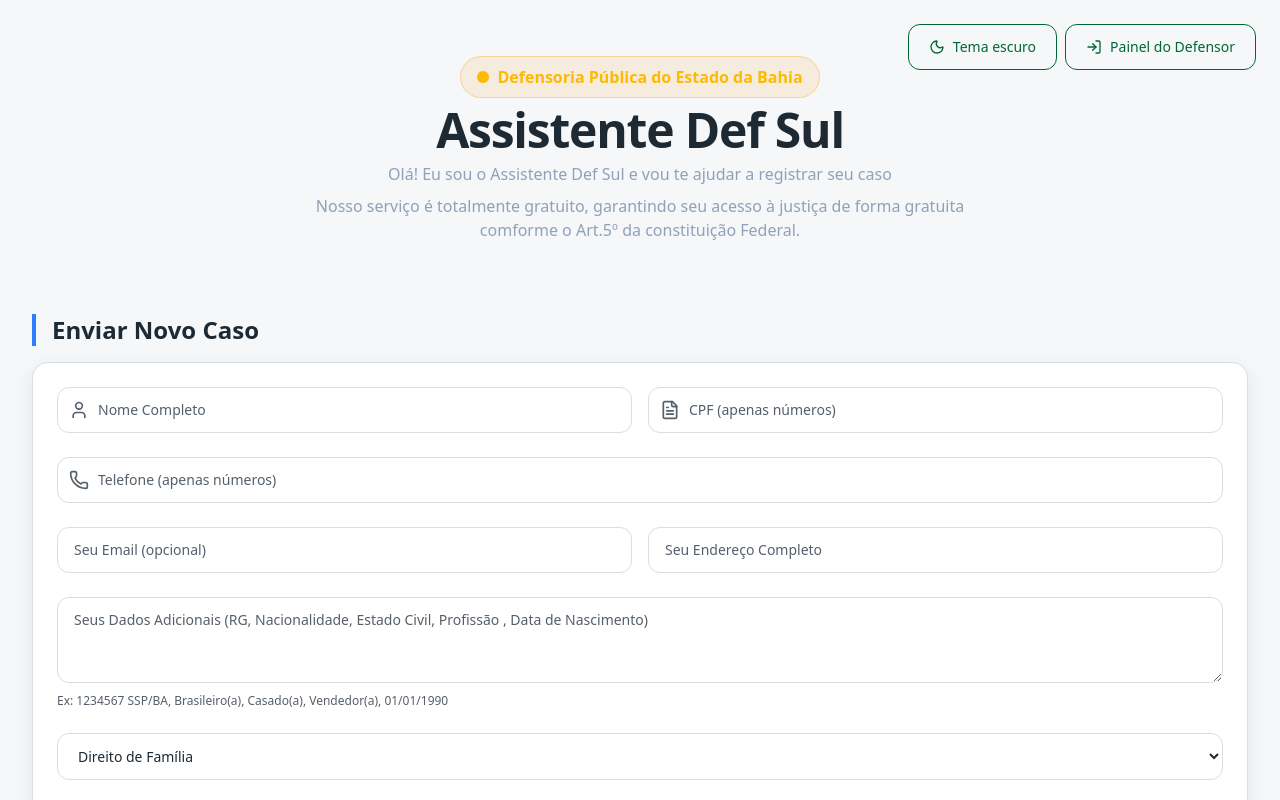
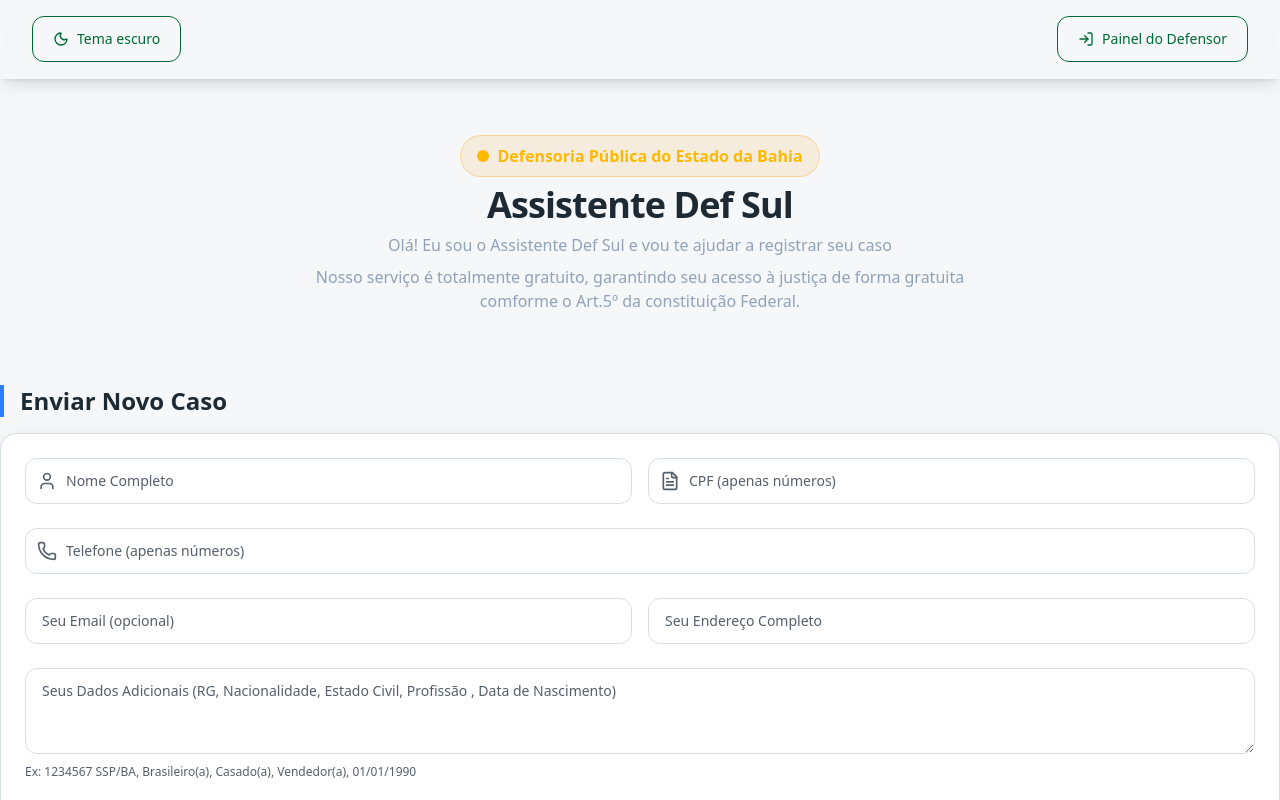
Before and after one commit to CJVW-Code/AssistenteDefSul, a React (Vite) app in the folder frontend/: page / in a window 1280 px wide. Shown: the top 800 px of the page. Built offline with nearby package versions, Linux system fonts and the light colour scheme.

Commit message:
layout up

```diff
--- a/frontend/src/areas/cidadao/components/CarrosselAvisos.jsx
+++ b/frontend/src/areas/cidadao/components/CarrosselAvisos.jsx
@@ -27,7 +27,7 @@
 
 export const CarrosselAvisos = () => {
   return (
-    <section className="bg-app p-6 sm:p-8 rounded-2xl border border-soft">
+    <section className="bg-app p-4 sm:p-6 rounded-2xl border border-soft max-w-3xl mx-auto">
       <h2 className="text-2xl font-semibold mb-4 text-center text-amber-400">
         Fique Atento aos Golpes!
       </h2>
@@ -35,18 +35,19 @@
         modules={[Navigation, Pagination, Autoplay]}
         spaceBetween={30}
         slidesPerView={1}
+        autoHeight={true}
         navigation
         pagination={{ clickable: true }}
         loop={true}
         autoplay={{ delay: 4000, disableOnInteraction: false }}
-        className="rounded-lg"
+        className="rounded-lg "
       >
         {imagens.map((img, index) => (
           <SwiperSlide key={index}>
             <img
               src={`/avisos/${img}`}
               alt={`Aviso sobre golpes ${index + 1}`}
-              className="w-full h-auto object-contain rounded-lg"
+              className="w-full h-auto max-h-90 sm:max-h-100 md:max-h-100 lg:max-h-[500px] object-contain rounded-lg mx-auto"
             />
           </SwiperSlide>
         ))}
--- a/frontend/src/areas/cidadao/pages/ConsultaStatus.jsx
+++ b/frontend/src/areas/cidadao/pages/ConsultaStatus.jsx
@@ -30,7 +30,7 @@
       const data = await response.json();
 
       if (!response.ok) {
-        throw new Error(data.error || "NÃ£o foi possí­vel consultar o status.");
+        throw new Error(data.error || "Não foi possí­vel consultar o status.");
       }
       setStatus(data.status);
     } catch (err) {
--- a/frontend/src/areas/cidadao/pages/FormularioSubmissao.jsx
+++ b/frontend/src/areas/cidadao/pages/FormularioSubmissao.jsx
@@ -612,7 +612,7 @@
                   <audio
                     src={URL.createObjectURL(audioBlob)}
                     controls
-                    className="flex-grow"
+                    className="flex-gro w"
                   />
                   <X
                     onClick={removeAudioRecording}
--- a/frontend/src/areas/cidadao/pages/LayoutCidadao.jsx
+++ b/frontend/src/areas/cidadao/pages/LayoutCidadao.jsx
@@ -6,22 +6,26 @@
 export const LayoutCidadao = () => {
   return (
     <div className="min-h-screen flex flex-col bg-app relative">
-      <div className="absolute top-6 right-6 flex items-center gap-2">
+      <header className="sticky top-0 z-50 w-full flex flex-wrap items-center justify-between p-4 md:px-8 gap-3 bg-app/70 backdrop-blur-lg border-b border-white/10 shadow-lg">
+        <div className="flex items-center ">
           <ThemeToggle />
+        </div>
+        <div className="flex items-center">
           <Link to="/painel/login" className="btn btn-secondary">
             <LogIn size={16} />
             Painel do Defensor
           </Link>
         </div>
-      <main className="flex-grow flex-wrap container mx-auto  p-4 md:p-8 space-y-12">
-        <header className="container mx-auto  p-4 md:p-6 text-center justify-between space-y-2">
-          <div className="inline-flex items-center gap-2 bg-amber-500/10 px-4 py-2 rounded-full border border-amber-500/30">
+      </header>
+      <main className="flex-grow flex-wrap container mx-auto md:py-8 space-y-12">
+        <header className="container p-4 md:p-6 text-center justify-between space-y-2">
+          <div className="inline-flex  items-center gap-2 bg-amber-500/10 px-4 py-2 rounded-full border border-amber-500/30">
             <span className="w-3 h-3 bg-amber-400  rounded-full"></span>
             <p className="font-semibold  text-amber-400">
               Defensoria Pública do Estado da Bahia
             </p>
           </div>
-          <h1 className="text-4xl sm:text-5xl font-bold tracking-tight">
+          <h1 className="text-3xl sm:text-4xl font-bold tracking-tight">
             Assistente Def Sul
           </h1>
           <p className="text-slate-400 max-w-2xl mx-auto">
```
Lines whose indentation alone changed are shown as unchanged.
